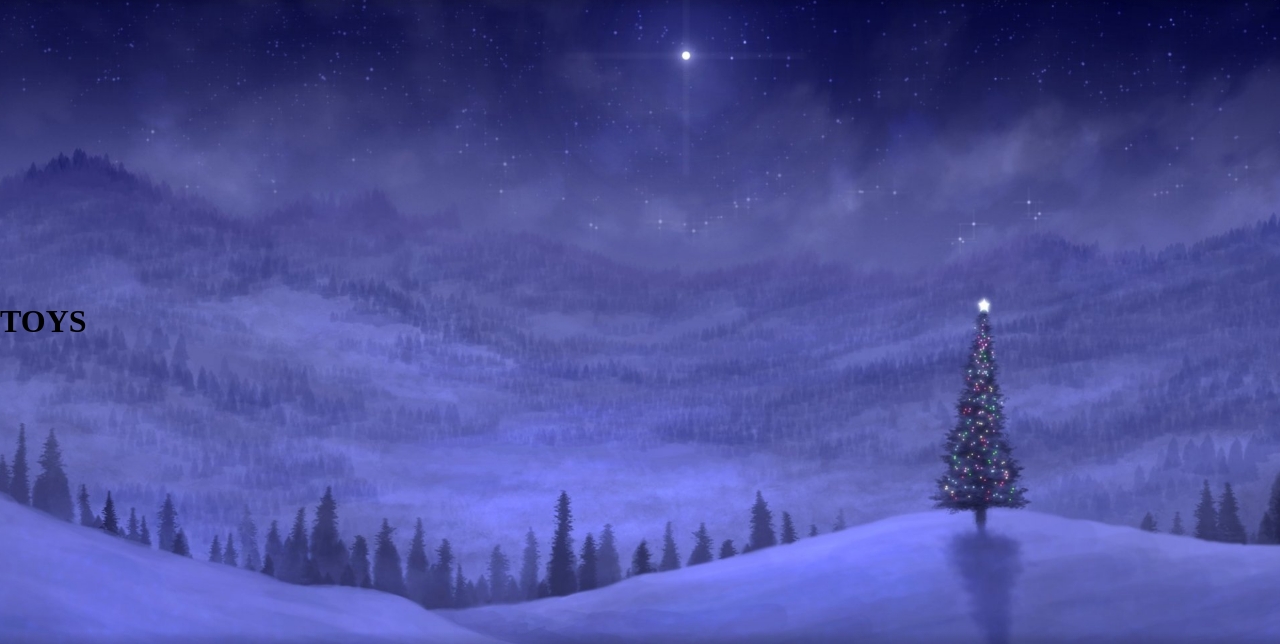
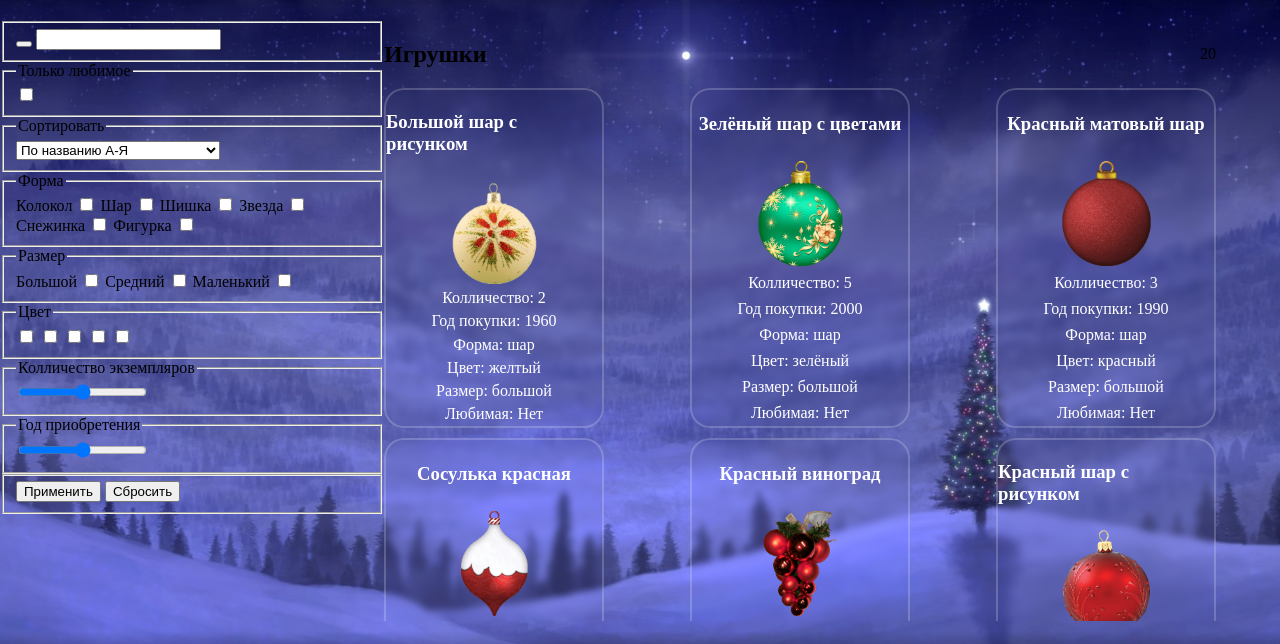
Before and after one commit to Max-Tetslav/christmas-tree, a website built with webpack: page src/index.html in a window 1280 px wide. Both pictures are taken after a click on the button "Начать". Shown: the part 89-733 px from the top of the page. Built offline with nearby package versions, Linux system fonts and the light colour scheme.

Commit message:
feat: implement render of toys on toys view

```diff
--- a/src/index.html
+++ b/src/index.html
@@ -12,11 +12,11 @@
 
     <div class="header-root root__container"></div>
 
-    <div class="content-root root__container"></div>
-
-    <div class="footer-root root__container">
+    <div class="content-root root__container">
 
     </div>
+
+    <div class="footer-root root__container"></div>
 	</main>
 </body>
 </html>
--- a/src/index.ts
+++ b/src/index.ts
@@ -1,5 +1,8 @@
 import Router from './scripts/controller/router';
+import Data from './scripts/controller/loader';
 import './style.scss';
 
 window.addEventListener('hashchange', Router);
 window.addEventListener('load', Router);
+
+Data.getData('./assets/data.json');
--- /dev/null
+++ b/src/scripts/interfaces/Itoy.ts
@@ -0,0 +1,12 @@
+interface Itoy{
+  color: string;
+  count: string;
+  favourite: boolean;
+  name: string;
+  num:string;
+  shape: string;
+  size: string;
+  year: string;
+}
+
+export default Itoy;
--- /dev/null
+++ b/src/scripts/views/components/Toy.ts
@@ -0,0 +1,58 @@
+class Toy{
+  color: string;
+  count: string;
+  favourite: boolean;
+  name: string;
+  num: string;
+  shape: string;
+  size: string;
+  year: string;
+  constructor(
+    color: string,
+    count: string,
+    favourite: boolean,
+    name: string,
+    num: string,
+    shape: string,
+    size: string,
+    year: string,
+    ){
+    this.color = color;
+    this.count = count;
+    this.favourite = favourite;
+    this.name = name;
+    this.num = num;
+    this.shape = shape;
+    this.size = size;
+    this.year = year;
+  }
+
+  render(){
+    return `
+    <div class="toy">
+      <h3 class="toy__name toy-root">${this.name}</h3>
+      <img class="toy__img" src="./assets/toys/${this.num}.png" alt="toy-${this.num}">
+      <p class="toy__quantity">Колличество:
+        <span class="toy__quntity-root toy-root">${this.count}</span>
+      </p>
+      <p class="toy__year">Год покупки:
+        <span class="toy__year-root toy-root">${this.year}</span>
+      </p>
+      <p class="toy__shape">Форма:
+        <span class="toy__shape-root toy-root">${this.shape}</span>
+      </p>
+      <p class="toy__color">Цвет:
+        <span class="toy__color-root toy-root">${this.color}</span>
+      </p>
+      <p class="toy__size">Размер:
+        <span class="toy__size-root toy-root">${this.size}</span>
+      </p>
+      <p class="toy__favourite">Любимая:
+        <span class="toy__favourite-root toy-root">${this.favourite ? 'Да' : 'Нет'}</span>
+      </p>
+    </div>
+    `
+  }
+}
+
+export default Toy;
--- a/src/scripts/views/toys.ts
+++ b/src/scripts/views/toys.ts
@@ -1,12 +1,131 @@
+import Data from "../controller/loader";
+import Itoy from "../interfaces/Itoy";
+import Toy from "./components/Toy";
+
 const Toys = {
   render: async () => {
     const view = `
-    <h1>TOYS</h1>
+    <form class="filter-container" action="#">
+      <fieldset class="filter-container__top">
+        <button class="soundToggle"></button>
+        <input class="search" type="search" name="search" id="search">
+      </fieldset>
+      <fieldset class="filter-container__favourite">
+        <legend class="favourite-text" for="favourite">Только любимое</legend>
+        <input class="favourite" type="checkbox" name="favourite" id="favourite">
+      </fieldset>
+      <fieldset class="filter-container__sort">
+        <legend for="sort">Сортировать</legend>
+        <select class="sort" name="sort" id="sort" >
+          <option class="sort__item" value="name-up">По названию А-Я</option>
+          <option class="sort__item" value="name-down">По названию Я-А</option>
+          <option class="sort__item" value="quantity-up">Колличество по убыванию</option>
+          <option class="sort__item" value="quantity-down">Колличество по возрастанию</option>
+        </select>
+      </fieldset>
+      <fieldset class="filter-container__shape">
+        <legend class="shape-title">Форма</legend>
+        <div class="shape-group">
+          <label class="shape-name" for="bell">Колокол</label>
+          <input class="shape-toggle" type="checkbox" name="bell" id="bell">
+          <label class="shape-name" for="ball">Шар</label>
+          <input class="shape-toggle" type="checkbox" name="ball" id="ball">
+          <label class="shape-name" for="pinecone">Шишка</label>
+          <input class="shape-toggle" type="checkbox" name="pinecone" id="pinecone">
+          <label class="shape-name" for="star">Звезда</label>
+          <input class="shape-toggle" type="checkbox" name="star" id="star">
+          <label class="shape-name" for="snowflake">Снежинка</label>
+          <input class="shape-toggle" type="checkbox" name="snowflake" id="snowflake">
+          <label class="shape-name" for="figure">Фигурка</label>
+          <input class="shape-toggle" type="checkbox" name="figure" id="figure">
+        </div>
+      </fieldset>
+      <fieldset class="filter-container__size">
+        <legend class="size-title">Размер</legend>
+        <label class="size-name" for="big">Большой</label>
+        <input class="size-toggle" type="checkbox" name="big" id="big">
+        <label class="size-name" for="medium">Средний</label>
+        <input class="size-toggle" type="checkbox" name="medium" id="medium">
+        <label class="size-name" for="small">Маленький</label>
+        <input class="size-toggle" type="checkbox" name="small" id="small">
+      </fieldset>
+      <fieldset class="filter-container__color">
+        <legend class="color-title">Цвет</legend>
+        <input class="color" type="checkbox" name="white" id="white">
+        <input class="color" type="checkbox" name="yellow" id="yellow">
+        <input class="color" type="checkbox" name="red" id="red">
+        <input class="color" type="checkbox" name="blue" id="blue">
+        <input class="color" type="checkbox" name="green" id="green">
+      </fieldset>
+      <fieldset class="filter-container__quantity">
+        <legend class="quantity-title">Колличество экземпляров</legend>
+        <input class="quantity-range" type="range" name="" id="">
+      </fieldset>
+      <fieldset class="filter-container__year">
+        <legend class="year-title">Год приобретения</legend>
+        <input class="year-range" type="range" name="" id="">
+      </fieldset>
+      <fieldset class="filter-container__buttons">
+        <button class="filter-submit">Применить</button>
+        <button class="filter-reset">Сбросить</button>
+      </fieldset>
+    </form>
+    <section class="toys-container">
+      <div class="toys-container__top">
+        <h1 class="toy-title">Игрушки</h1>
+        <div class="favourites">
+          <img src="" alt="" class="favourites__img">
+          <span class="favourites__counter">20</span>
+        </div>
+      </div>
+      <div class="toys-root">
+
+      </div>
+    </section>
     `;
+
+  //   <div class="toy">
+  //   <h3 class="toy__name toy-root"></h3>
+  //   <img class="toy__img" src="" alt="" >
+  //   <p class="toy__quantity">Колличество:</p>
+  //   <span class="toy__quntity-root toy-root"></span>
+  //   <p class="toy__year">Год покупки:</p>
+  //   <span class="toy__year-root toy-root"></span>
+  //   <p class="toy__shape">Форма:</p>
+  //   <span class="toy__shape-root toy-root"></span>
+  //   <p class="toy__color">Цвет:</p>
+  //   <span class="toy__color-root toy-root"></span>
+  //   <p class="toy__size">Размер:</p>
+  //   <span class="toy__size-root toy-root"></span>
+  //   <p class="toy__favourite">Любимая:</p>
+  //   <span class="toy__favourite-root toy-root"></span>
+  // </div>
 
     return view;
   },
-  after_render: async () => {},
+  after_render: async () => {
+
+    const data: Array<Itoy> = await Data.getData('./assets/data.json');
+    const toysRoot = document.querySelector('.toys-root')!;
+
+
+    data.map(item => {
+      let toy = new Toy(
+        item.color,
+        item.count,
+        item.favourite,
+        item.name,
+        item.num,
+        item.shape,
+        item.size,
+        item.year,
+      );
+
+      toysRoot.innerHTML += toy.render();
+    });
+
+
+  },
 };
 
 export default Toys;
--- a/src/style.scss
+++ b/src/style.scss
@@ -1,6 +1,7 @@
 @import url('./styles/fonts.scss');
 @import url('./styles/header/headerHome.scss');
 @import url('./styles/content/contentHome.scss');
+@import url('./styles/content/contentToys.scss');
 @import url('./styles/footer/footer.scss');
 
 * {
--- /dev/null
+++ b/src/styles/content/contentToys.scss
@@ -0,0 +1,52 @@
+.content-root{
+  display: flex;
+  height: 75vh;
+}
+
+.filter-container{
+  width: 30vw;
+}
+
+.toys-container{
+  width: 65vw;
+  overflow: auto;
+  -ms-overflow-style: none;  /* Internet Explorer 10+ */
+	scrollbar-width: none;  /* Firefox */
+}
+
+.toys-container::-webkit-scrollbar {
+	display: none;  /* Safari and Chrome */
+}
+
+.toys-container__top{
+
+  display: flex;
+  justify-content: space-between;
+  align-items: center;
+}
+
+.toys-root{
+  display: flex;
+  flex-wrap: wrap;
+  justify-content: space-between;
+  gap: 10px;
+}
+
+.toy{
+  display: flex;
+  flex-direction: column;
+  justify-content: space-around;
+  align-items: center;
+  width: 220px;
+  height: 340px;
+  border-radius: 20px;
+  color: white;
+  cursor: pointer;
+  background: radial-gradient(circle, rgba(89, 99, 131, 0.001) 0%, rgba(162,186,255,0.001) 100%);
+  backdrop-filter: blur(3px);
+  border: 2px solid rgba(255, 255, 255, 0.2);
+}
+
+.toy__img{
+  height: 105px;
+}
```
